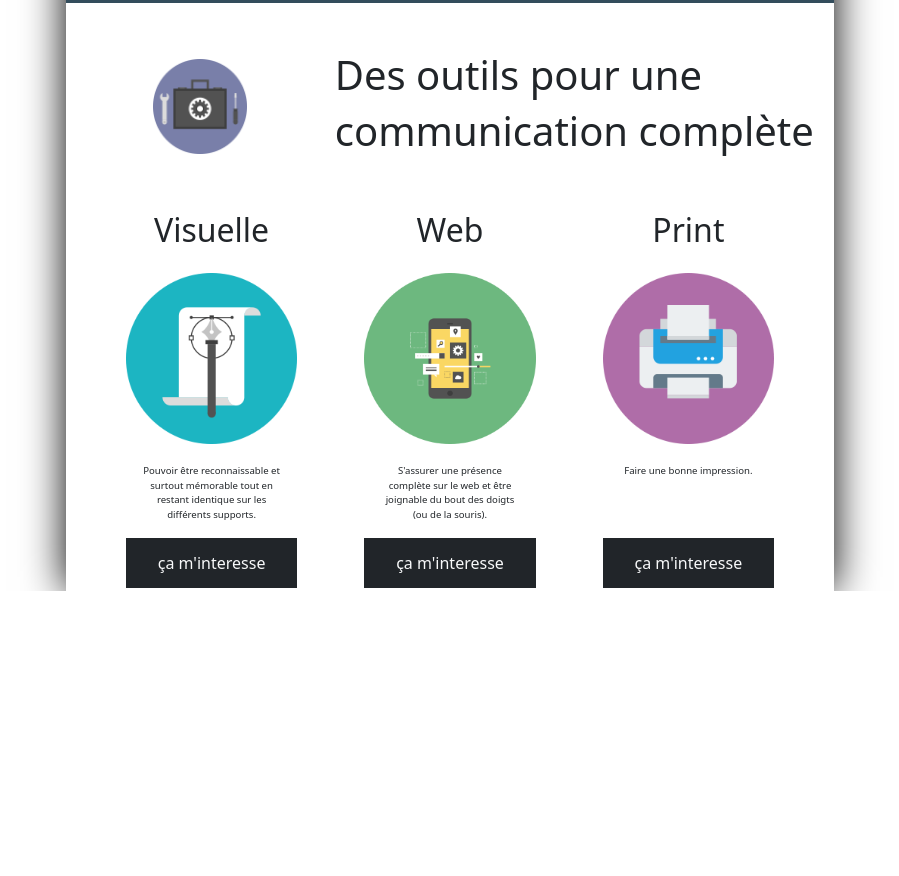
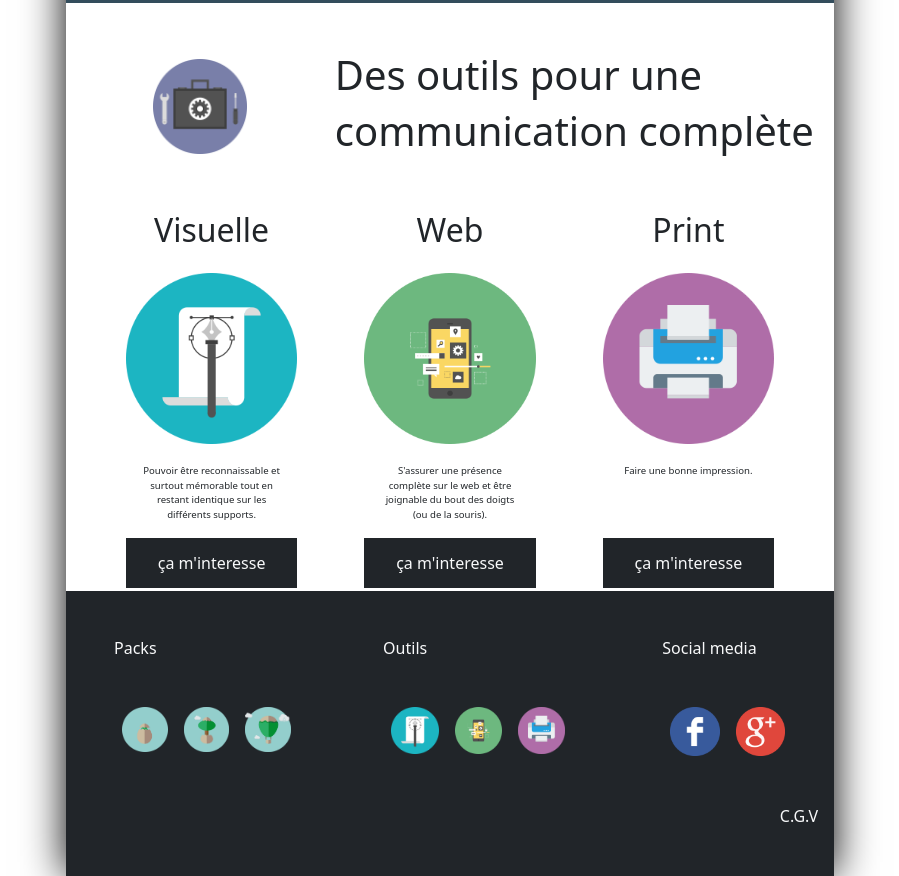
Before and after one commit to Vingt-Six/Exo-Bootstrap-Youcommunik, a website: page index.html in a window 1280 px wide. Shown: the part 1532-2408 px from the top of the page, without its empty margins (190-1089 px from the left). Before the commit the page ends 2123 px from the top, so only its background shows below. Drawn offline with Linux system fonts and the light colour scheme.

Commit message:
page + footer fini

```diff
--- a/index.html
+++ b/index.html
@@ -136,7 +136,8 @@
                         <h2 class="">Visuelle</h2>
                         <img src="./public/img/identite-graphique.png" class="card-img-top mt-3" alt="..." width="70%">
                         <div class="card-body mt-1">
-                            <p class="card-text">Pouvoir être reconnaissable et surtout mémorable tout en restant identique sur les différents supports.</p>
+                            <p class="card-text">Pouvoir être reconnaissable et surtout mémorable tout en restant
+                                identique sur les différents supports.</p>
                         </div>
                         <button class="w-100 border-0 bg-dark text-light">ça m'interesse</button>
                     </div>
@@ -146,7 +147,8 @@
                         <h2>Web</h2>
                         <img src="./public/img/reseaux-sociaux.png" class="card-img-top mt-3" alt="..." width="70%">
                         <div class="card-body mt-1">
-                            <p class="card-text">S'assurer une présence complète	sur le web et être joignable du bout des doigts (ou de la souris).</p>
+                            <p class="card-text">S'assurer une présence complète sur le web et être joignable du bout
+                                des doigts (ou de la souris).</p>
                         </div>
                         <button class="w-100 border-0 bg-dark text-light">ça m'interesse</button>
                     </div>
@@ -165,6 +167,39 @@
         </div>
     </section>
 
+    <footer>
+        <section class="h-50 bg-dark">
+            <div class="d-flex pt-5 pb-5 mx-5">
+                <div>
+                    <h6 class="text-light">Packs</h6>
+                    <div class="d-flex mt-5">
+                        <img src="./public/img/icon-eclosion.png" alt="" width="17%" class="mx-2">
+                        <img src="./public/img/icon-evolution.png" alt="" width="17%" class="mx-2">
+                        <img src="./public/img/icon-envole.png" alt="" width="17%" class="mx-2">
+                    </div>
+                </div>
+
+                <div>
+                    <h6 class="text-light">Outils</h6>
+                    <div class="d-flex mt-5">
+                        <img src="./public/img/identite-graphique.png" alt="" width="17%" class="mx-2">
+                        <img src="./public/img/reseaux-sociaux.png" alt="" width="17%" class="mx-2">
+                        <img src="./public/img/print.png" alt="" width="17%" class="mx-2">
+                    </div>
+                </div>
+
+                <div>
+                    <h6 class="text-light">Social media</h6>
+                    <div class="d-flex mt-5">
+                        <img src="./public/img/social-f.png" alt="" width="40%" class="mx-2">
+                        <img src="./public/img/google-plus.png" alt="" width="40%" class="mx-2">
+                    </div>
+                </div>
+            </div>
+            <span class="text-light d-flex justify-content-end pb-5 pe-3">C.G.V</span>
+        </section>
+    </footer>
+
 </body>
 
 </html>
```
